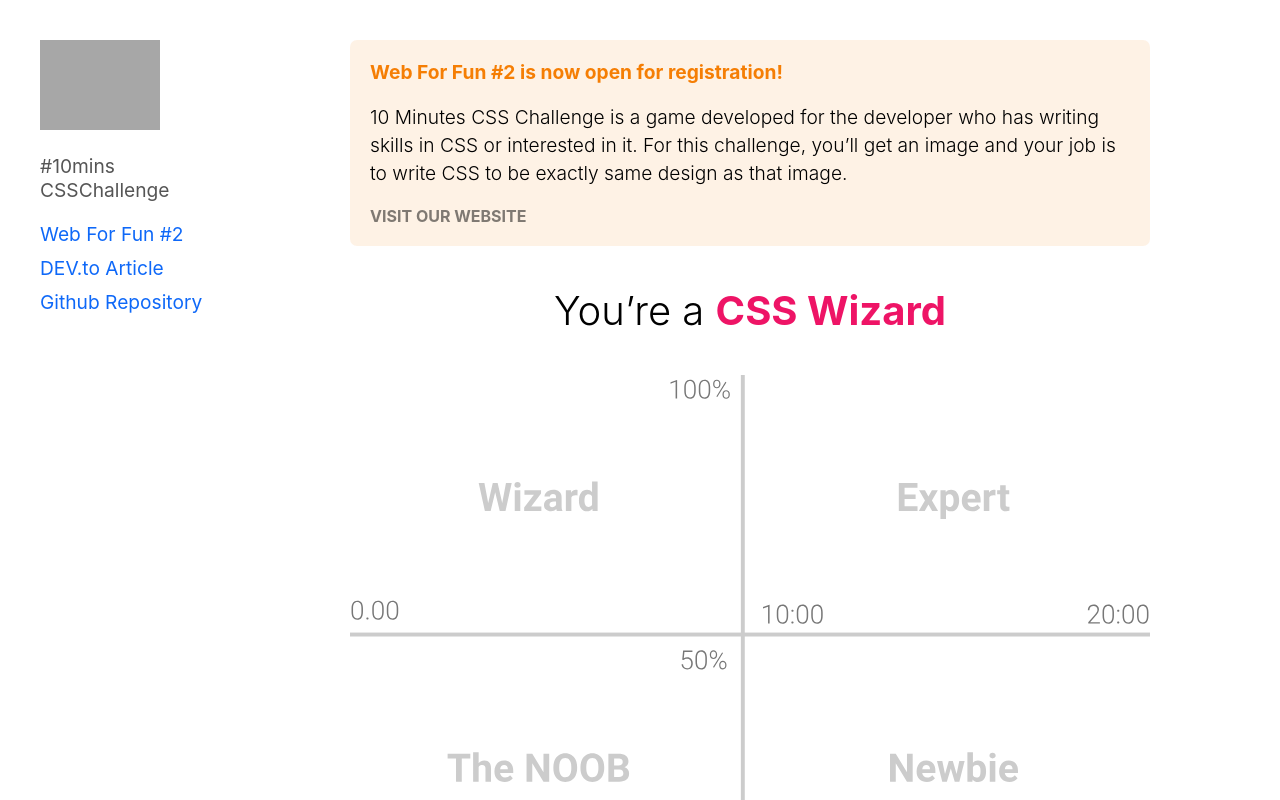
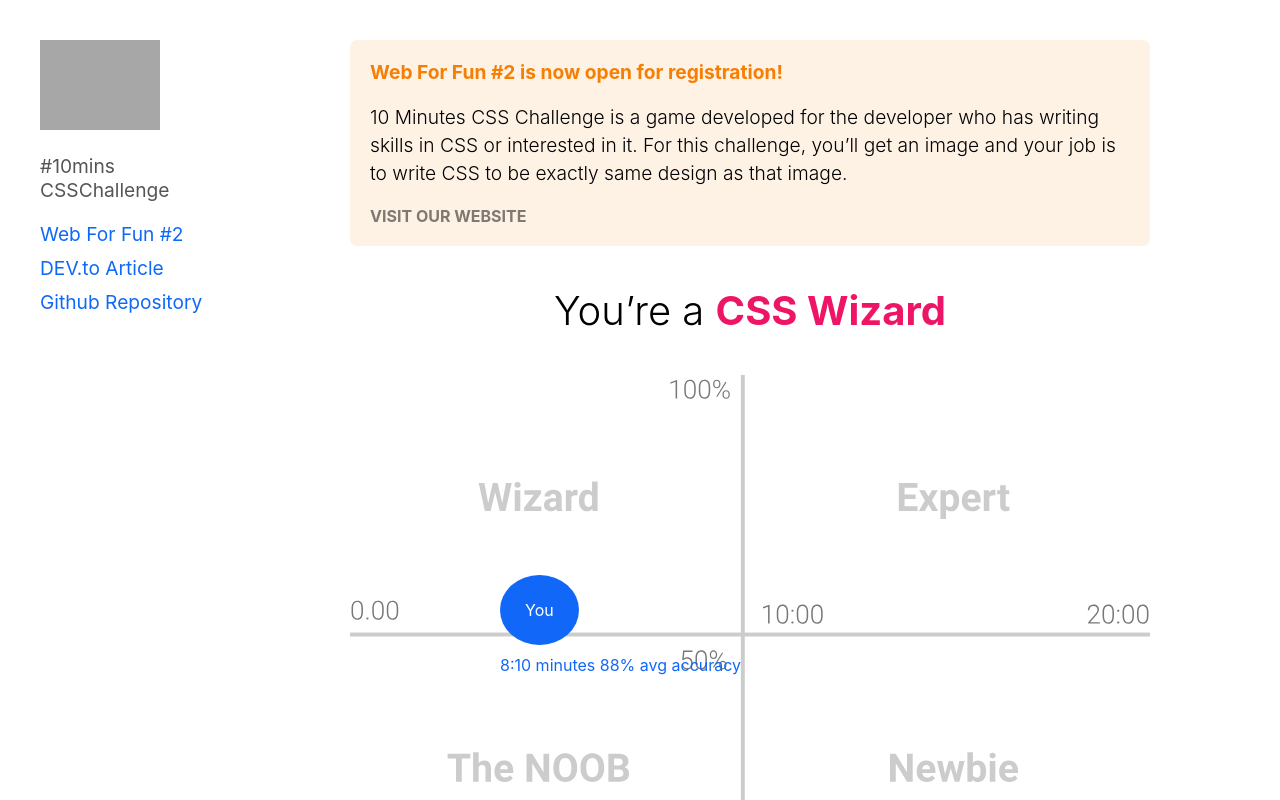
Before and after one commit to WebForFunThailand/css-challenge, a Next.js app: page /summary in a window 1280 px wide. Shown: the top 800 px of the page. Built offline with nearby package versions, Linux system fonts and the light colour scheme; grey boxes are pictures that could not be loaded.

Commit message:
add result

```diff
--- a/src/pages/summary/index.tsx
+++ b/src/pages/summary/index.tsx
@@ -11,6 +11,7 @@ const graphStyle = css`
   width: 800px;
   display: block;
   margin: 0 auto;
+  position: relative;
 `;
 
 const badgeStyle = css`
@@ -25,11 +26,22 @@ const badgeLabelStyle = css`
   text-align: center;
 `;
 
-const result = css`
+const resultPosition = css`
+  position: absolute;
+  top: 600px;
+  left: 500px;
+`;
+
+const circleResult = css`
   color: #ffffff;
   padding: 25px;
   border-radius: 95%;
   background-color: #1168f8;
+`;
+
+const textResult = css`
+  margin: 35px 0 0 0;
+  color: #1168f8;
 `;
 
 const Summary: FunctionComponent = () => (
@@ -48,7 +60,10 @@ const Summary: FunctionComponent = () => (
           You’re a <span css={badgeStyle}>CSS Wizard</span>
         </p>
         <img alt="graph" src="./graph.svg" css={graphStyle} />
-        <span css={result}>You</span>
+        <div css={resultPosition}>
+          <span css={circleResult}>You</span>
+          <p css={textResult}>8:10 minutes 88% avg accuracy</p>
+        </div>
         <SummaryMessageBox rankPercentage={11} time="11:30" percentage={75} />
       </main>
     </div>
```
